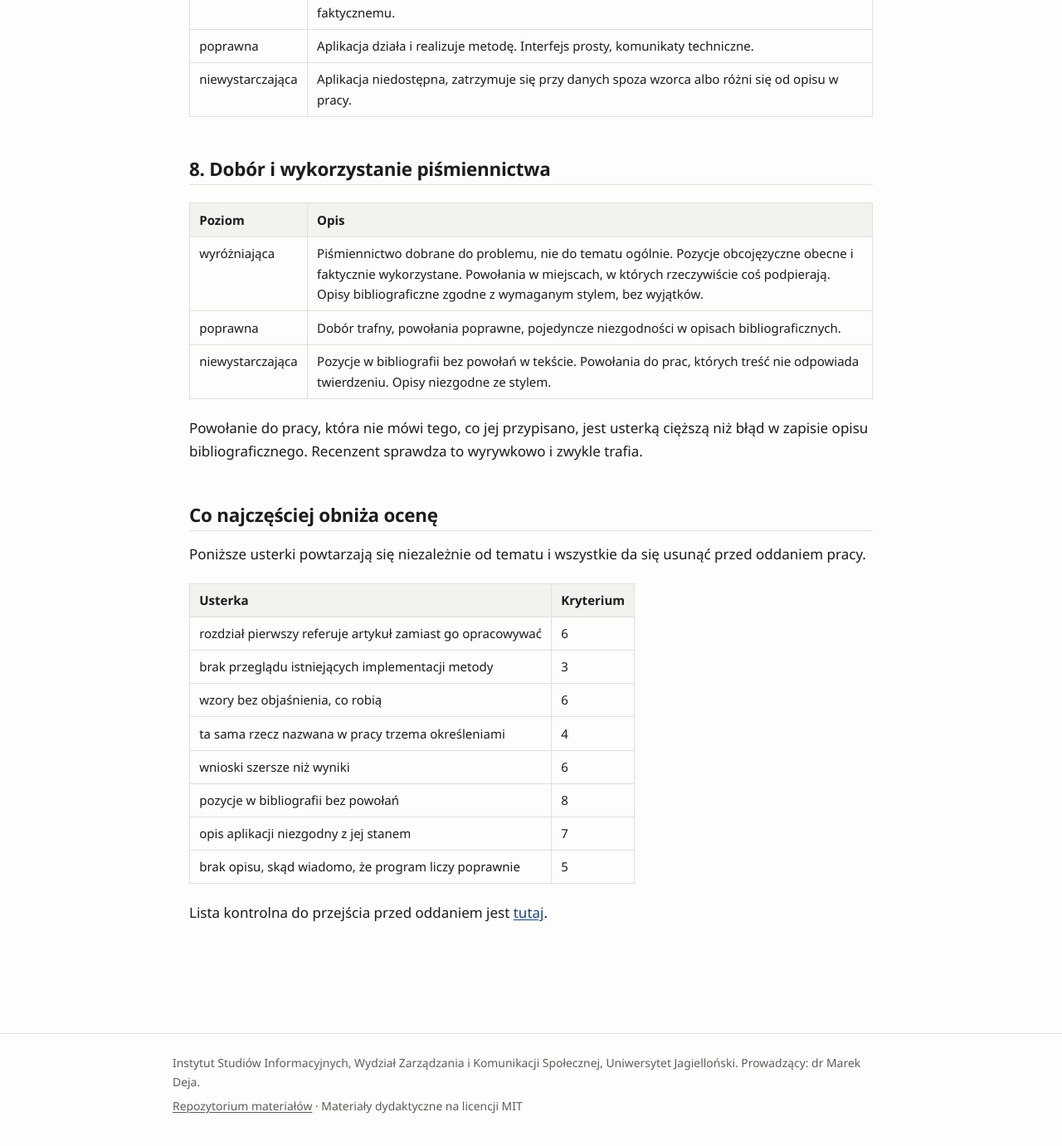
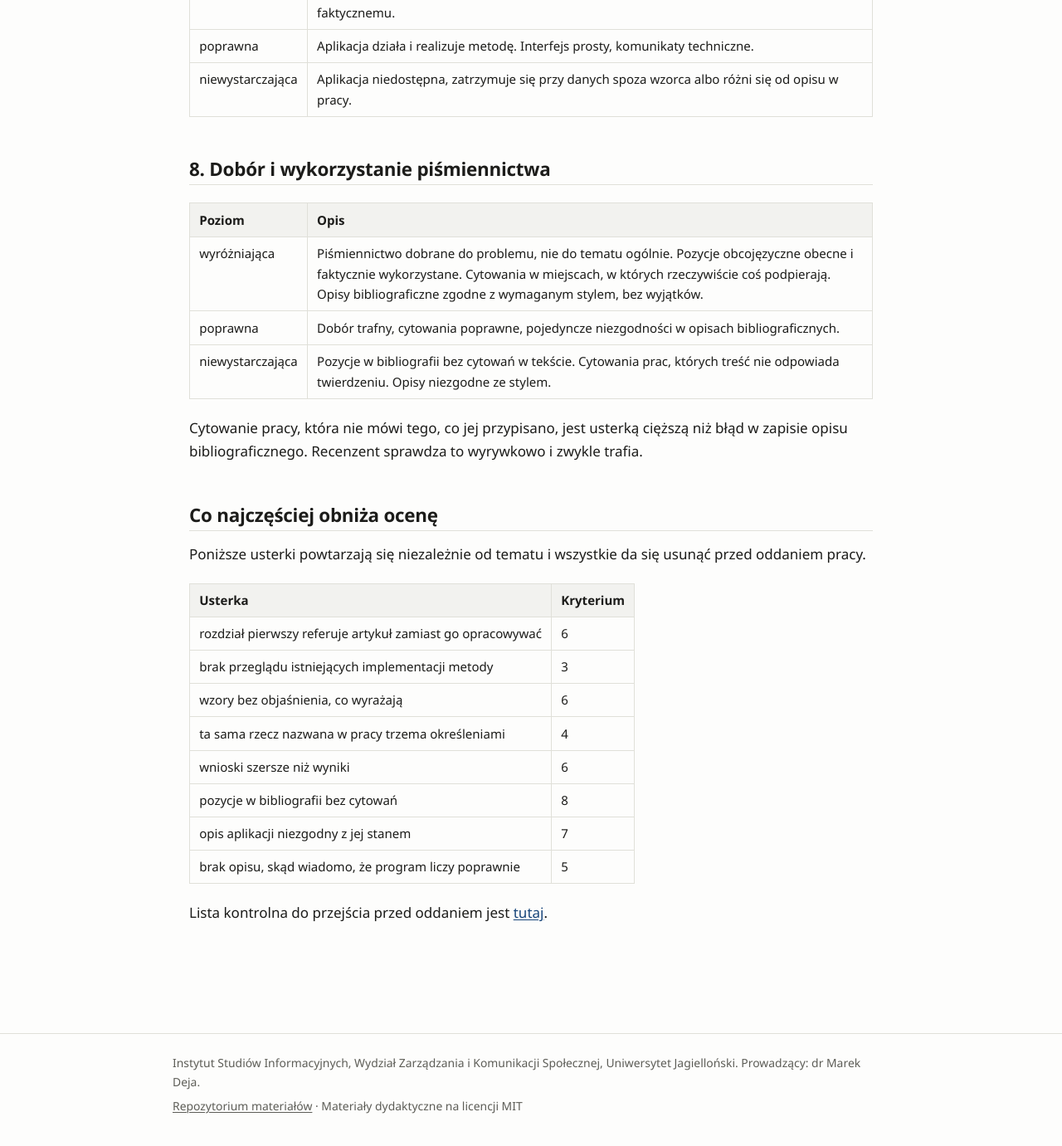
Before and after one commit to MarekDejaUJ/epi-seminarium-Deja, a Jekyll site: the page built from ocenianie/rubryka-pracy.md, in a window 1280 px wide and 1400 px high, scrolled down 3133 px. Shown: the top 1381 px of the window at 83% size. Built offline with Jekyll 4.4.1, drawn with Linux system fonts in a browser that asks for light colours; our own code applies the rules of GitHub Pages for plain Markdown files.

Commit message:
Terminologia bibliograficzna ujednolicona w całym zasobie

```diff
--- a/ocenianie/rubryka-pracy.md
+++ b/ocenianie/rubryka-pracy.md
@@ -90,11 +90,11 @@ wiarygodnie opisywać.
 
 | Poziom | Opis |
 |---|---|
-| wyróżniająca | Piśmiennictwo dobrane do problemu, nie do tematu ogólnie. Pozycje obcojęzyczne obecne i faktycznie wykorzystane. Powołania w miejscach, w których rzeczywiście coś podpierają. Opisy bibliograficzne zgodne z wymaganym stylem, bez wyjątków. |
-| poprawna | Dobór trafny, powołania poprawne, pojedyncze niezgodności w opisach bibliograficznych. |
-| niewystarczająca | Pozycje w bibliografii bez powołań w tekście. Powołania do prac, których treść nie odpowiada twierdzeniu. Opisy niezgodne ze stylem. |
+| wyróżniająca | Piśmiennictwo dobrane do problemu, nie do tematu ogólnie. Pozycje obcojęzyczne obecne i faktycznie wykorzystane. Cytowania w miejscach, w których rzeczywiście coś podpierają. Opisy bibliograficzne zgodne z wymaganym stylem, bez wyjątków. |
+| poprawna | Dobór trafny, cytowania poprawne, pojedyncze niezgodności w opisach bibliograficznych. |
+| niewystarczająca | Pozycje w bibliografii bez cytowań w tekście. Cytowania prac, których treść nie odpowiada twierdzeniu. Opisy niezgodne ze stylem. |
 
-Powołanie do pracy, która nie mówi tego, co jej przypisano, jest usterką cięższą niż
+Cytowanie pracy, która nie mówi tego, co jej przypisano, jest usterką cięższą niż
 błąd w zapisie opisu bibliograficznego. Recenzent sprawdza to wyrywkowo i zwykle
 trafia.
 
@@ -107,10 +107,10 @@ oddaniem pracy.
 |---|---|
 | rozdział pierwszy referuje artykuł zamiast go opracowywać | 6 |
 | brak przeglądu istniejących implementacji metody | 3 |
-| wzory bez objaśnienia, co robią | 6 |
+| wzory bez objaśnienia, co wyrażają | 6 |
 | ta sama rzecz nazwana w pracy trzema określeniami | 4 |
 | wnioski szersze niż wyniki | 6 |
-| pozycje w bibliografii bez powołań | 8 |
+| pozycje w bibliografii bez cytowań | 8 |
 | opis aplikacji niezgodny z jej stanem | 7 |
 | brak opisu, skąd wiadomo, że program liczy poprawnie | 5 |
 
--- a/szablony/SzablonR/vignettes/articles/o-serwisie.Rmd
+++ b/szablony/SzablonR/vignettes/articles/o-serwisie.Rmd
@@ -19,7 +19,7 @@ języka R implementujący procedurę porządkowania alternatyw według wielu
 kryteriów. Składa się z trzech części.
 
 Zakładka **Algorytm** opisuje metodę: wzory, założenia, granice stosowalności
-i sposób weryfikacji poprawności, wraz z powołaniami na literaturę.
+i sposób weryfikacji poprawności, wraz z cytowaniami literatury.
 
 Zakładka **Poradnik** prowadzi przez pełną ścieżkę analizy od surowych danych
 do rankingu.
```
Also changed, not shown: harmonogram/kamienie-milowe.md (+2 -2 lines), ocenianie/listy-kontrolne.md (+3 -3 lines), ocenianie/rubryka-projektu.md (+1 -1 lines), przewodnik/README.md (+1 -1 lines), szablony/README.md (+1 -1 lines), szablony/SzablonR/README.md (+2 -2 lines), szablony/agent/polecenia.md (+1 -1 lines), tematy/dobor-tematow.md (+1 -1 lines).
